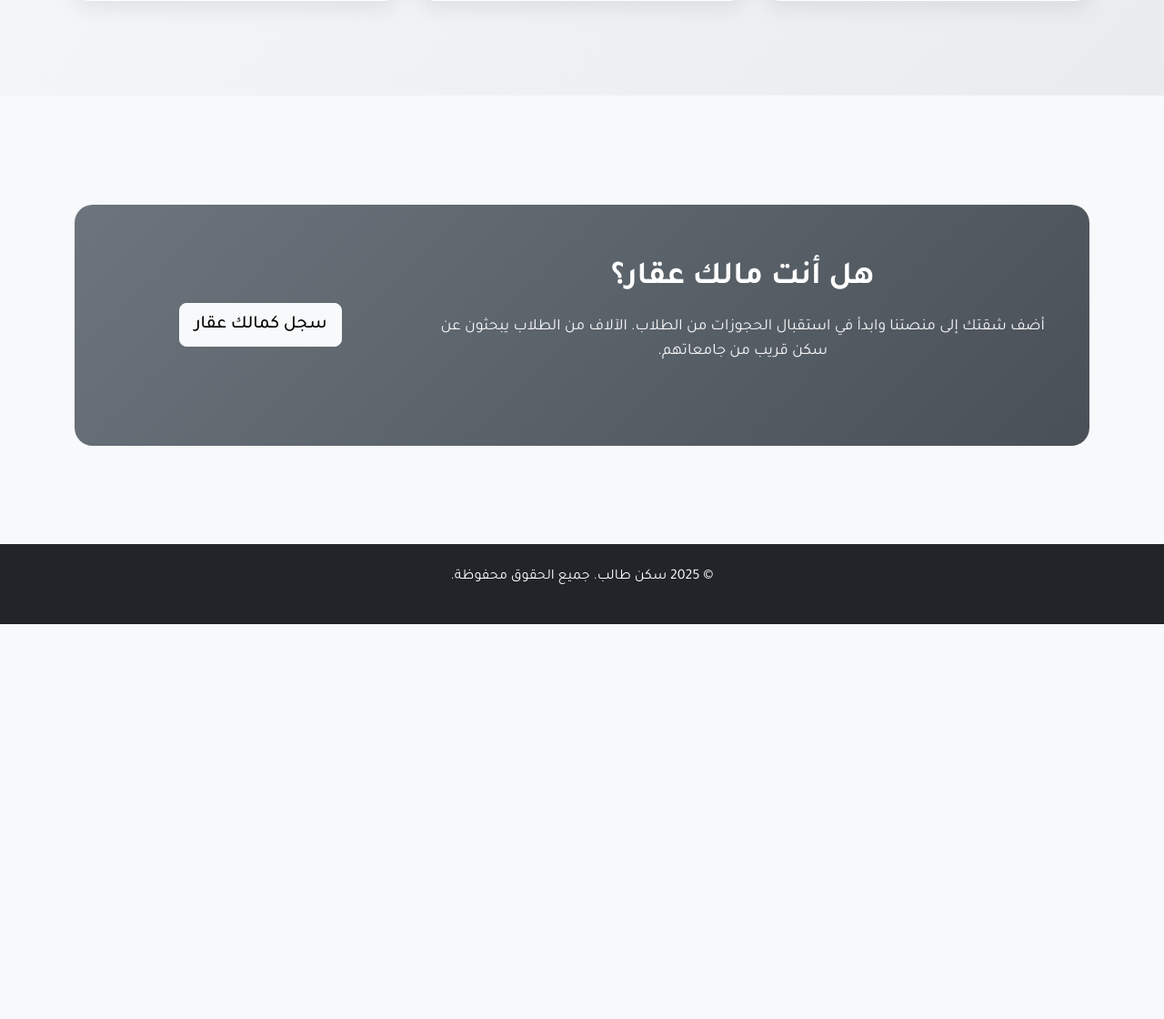
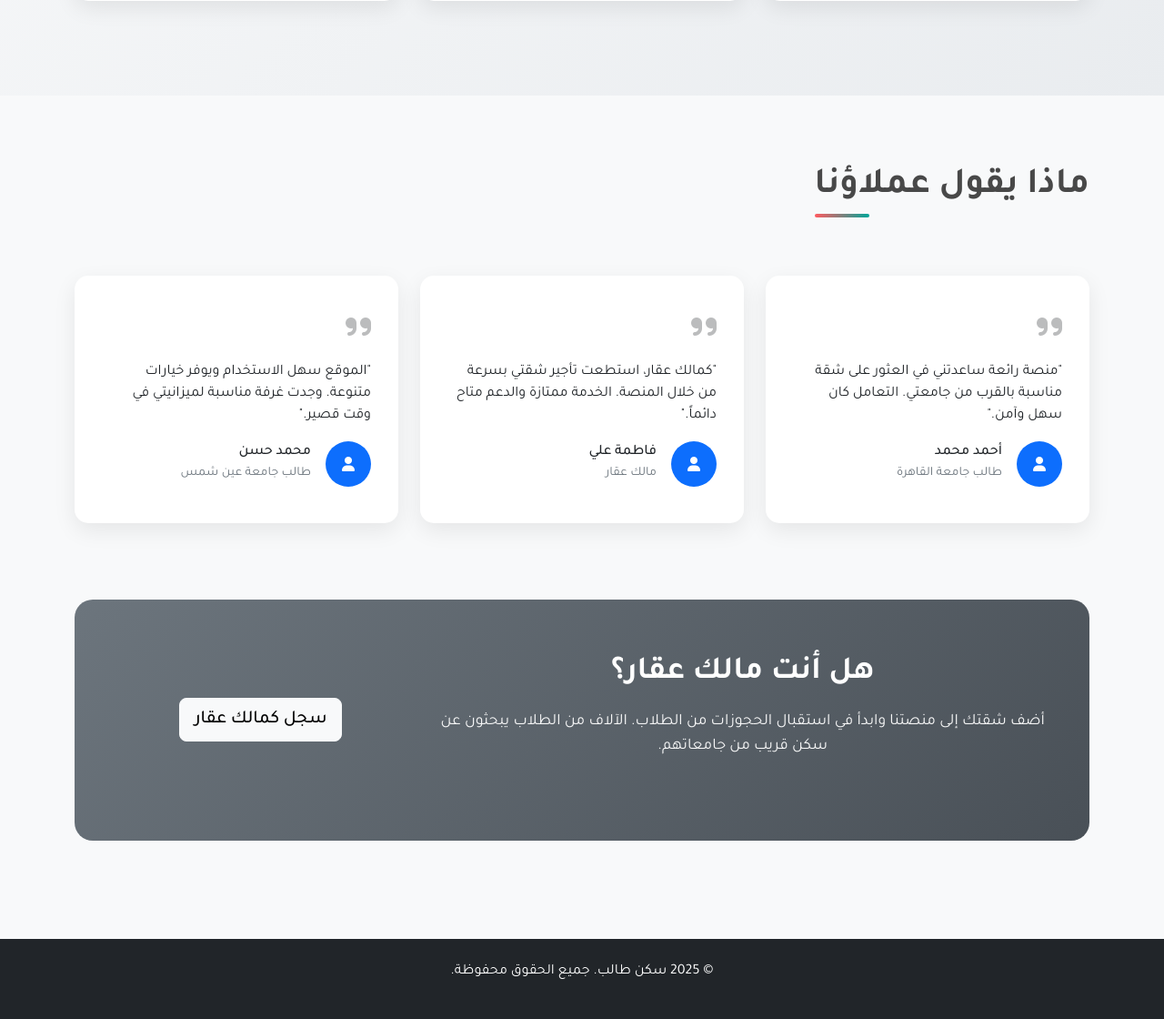
Before and after one commit to ibrahemmaher900/student-housing, a Django app: page / in a window 1280 px wide. Shown: the part 2370-3490 px from the top of the page at 91% size. Before the commit the page ends 3056 px from the top, so only its background shows below. Run offline with Django 4.2, Linux system fonts and the light colour scheme; data that the repository does not hold is empty.

Commit message:
Add testimonials section with customer reviews as requested

```diff
--- a/templates/apartments/home.html
+++ b/templates/apartments/home.html
@@ -361,6 +361,69 @@
     </div>
 </div>
 
+<!-- Testimonials Section -->
+<div class="container mt-5 pt-3 fade-in">
+    <div class="row mb-4">
+        <div class="col-12">
+            <h2 class="section-title">ماذا يقول عملاؤنا</h2>
+        </div>
+    </div>
+
+    <div class="row">
+        <div class="col-md-4 mb-4">
+            <div class="feature-card">
+                <div class="mb-3">
+                    <i class="fas fa-quote-right fa-2x" style="color: var(--primary); opacity: 0.3;"></i>
+                </div>
+                <p class="mb-3">"منصة رائعة ساعدتني في العثور على شقة مناسبة بالقرب من جامعتي. التعامل كان سهل وآمن."</p>
+                <div class="d-flex align-items-center">
+                    <div class="bg-primary rounded-circle d-flex align-items-center justify-content-center me-3" style="width: 50px; height: 50px;">
+                        <i class="fas fa-user text-white"></i>
+                    </div>
+                    <div>
+                        <h6 class="mb-0">أحمد محمد</h6>
+                        <small class="text-muted">طالب جامعة القاهرة</small>
+                    </div>
+                </div>
+            </div>
+        </div>
+        <div class="col-md-4 mb-4">
+            <div class="feature-card">
+                <div class="mb-3">
+                    <i class="fas fa-quote-right fa-2x" style="color: var(--primary); opacity: 0.3;"></i>
+                </div>
+                <p class="mb-3">"كمالك عقار، استطعت تأجير شقتي بسرعة من خلال المنصة. الخدمة ممتازة والدعم متاح دائماً."</p>
+                <div class="d-flex align-items-center">
+                    <div class="bg-primary rounded-circle d-flex align-items-center justify-content-center me-3" style="width: 50px; height: 50px;">
+                        <i class="fas fa-user text-white"></i>
+                    </div>
+                    <div>
+                        <h6 class="mb-0">فاطمة علي</h6>
+                        <small class="text-muted">مالك عقار</small>
+                    </div>
+                </div>
+            </div>
+        </div>
+        <div class="col-md-4 mb-4">
+            <div class="feature-card">
+                <div class="mb-3">
+                    <i class="fas fa-quote-right fa-2x" style="color: var(--primary); opacity: 0.3;"></i>
+                </div>
+                <p class="mb-3">"الموقع سهل الاستخدام ويوفر خيارات متنوعة. وجدت غرفة مناسبة لميزانيتي في وقت قصير."</p>
+                <div class="d-flex align-items-center">
+                    <div class="bg-primary rounded-circle d-flex align-items-center justify-content-center me-3" style="width: 50px; height: 50px;">
+                        <i class="fas fa-user text-white"></i>
+                    </div>
+                    <div>
+                        <h6 class="mb-0">محمد حسن</h6>
+                        <small class="text-muted">طالب جامعة عين شمس</small>
+                    </div>
+                </div>
+            </div>
+        </div>
+    </div>
+</div>
+
 
 
 <!-- CTA Section -->
```
